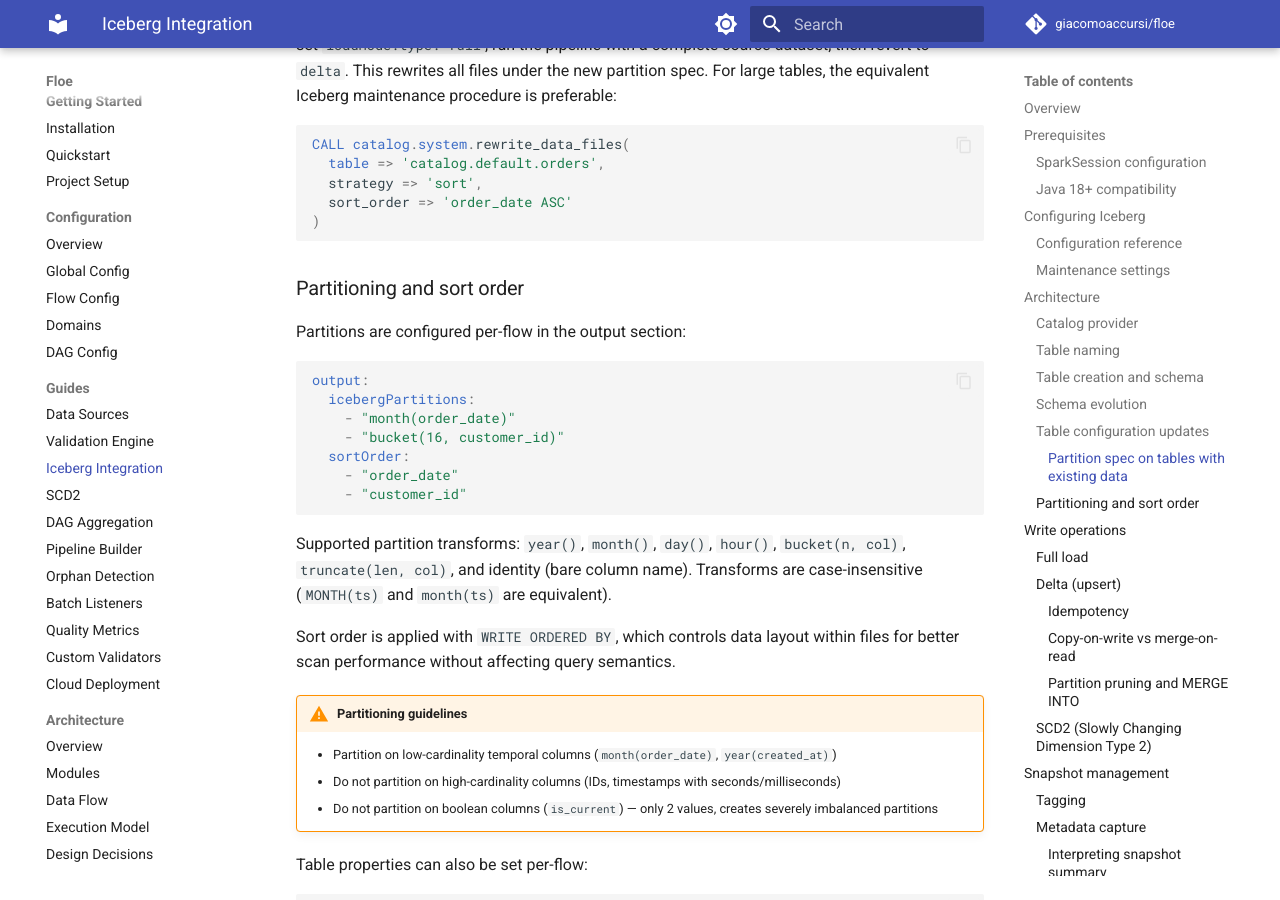
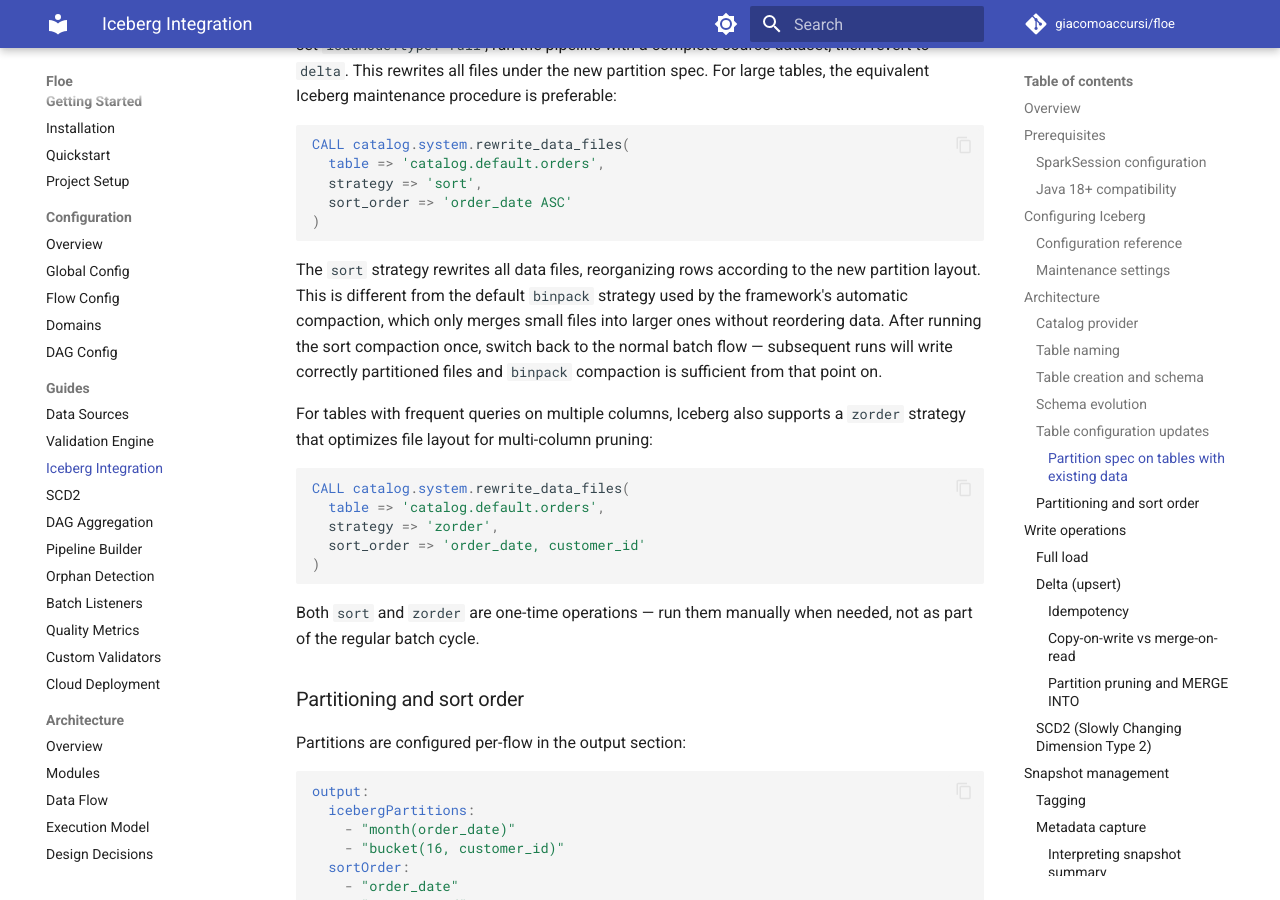
Before and after one commit to giacomoaccursi/Floe, an MkDocs documentation site: the page built from site-docs/guides/iceberg.md, in a window 1280 px wide and 900 px high, scrolled down 5537 px. Built offline with MkDocs 1.6.1 and Material for MkDocs 9.7.7, drawn with Linux system fonts in a browser that asks for light colours; comment, search, counter and statistics services are not loaded.

Commit message:
docs(iceberg): explain sort/zorder compaction strategies

````diff
--- a/site-docs/guides/iceberg.md
+++ b/site-docs/guides/iceberg.md
@@ -193,6 +193,20 @@ CALL catalog.system.rewrite_data_files(
   sort_order => 'order_date ASC'
 )
 ```
+
+The `sort` strategy rewrites all data files, reorganizing rows according to the new partition layout. This is different from the default `binpack` strategy used by the framework's automatic compaction, which only merges small files into larger ones without reordering data. After running the sort compaction once, switch back to the normal batch flow — subsequent runs will write correctly partitioned files and `binpack` compaction is sufficient from that point on.
+
+For tables with frequent queries on multiple columns, Iceberg also supports a `zorder` strategy that optimizes file layout for multi-column pruning:
+
+```sql
+CALL catalog.system.rewrite_data_files(
+  table => 'catalog.default.orders',
+  strategy => 'zorder',
+  sort_order => 'order_date, customer_id'
+)
+```
+
+Both `sort` and `zorder` are one-time operations — run them manually when needed, not as part of the regular batch cycle.
 
 ### Partitioning and sort order
 
````
